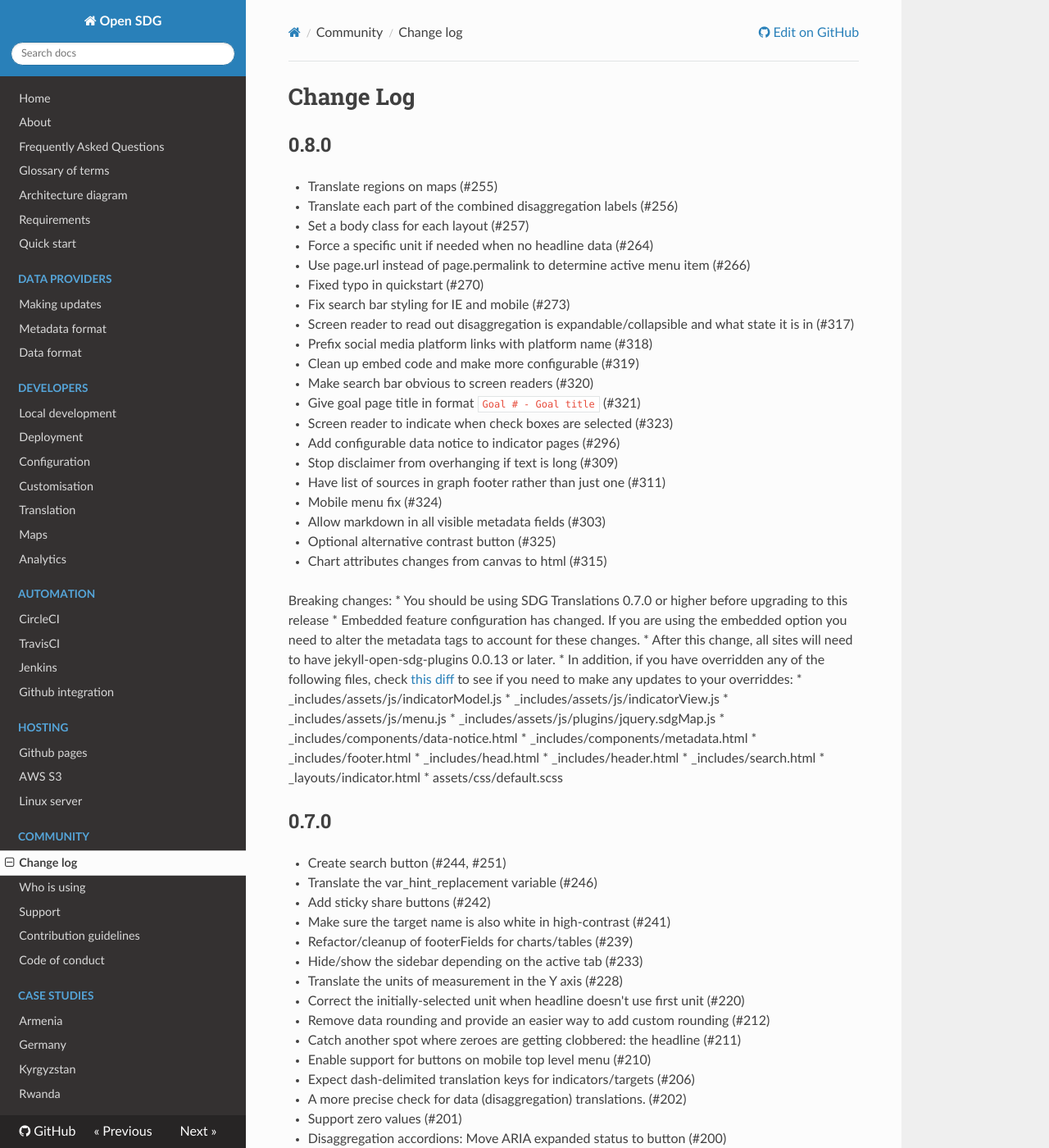
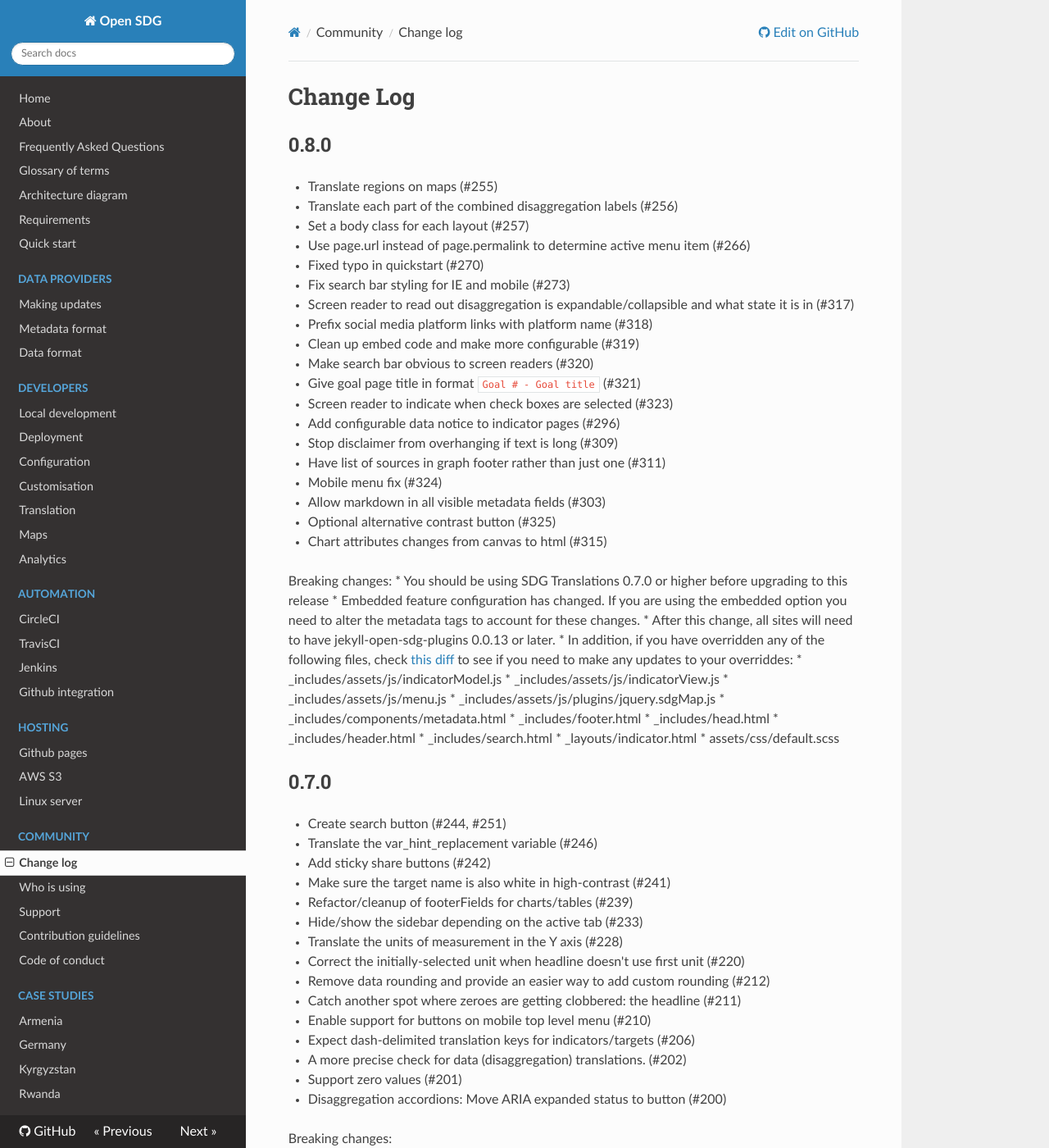
Before and after one commit to open-sdg/open-sdg, an MkDocs documentation site: the page built from docs/changelog.md, in a window 1280 px wide and 1400 px high. Shown: the whole window at 82% size. Built offline with MkDocs 1.6.1, drawn with Linux system fonts in a browser that asks for light colours; nearby versions of some CDN libraries; old or Windows-style settings are respelled for this version of MkDocs.

Commit message:
Edited 0.8.0 changelog

```diff
--- a/docs/changelog.md
+++ b/docs/changelog.md
@@ -5,7 +5,6 @@
 * Translate regions on maps (#255)
 * Translate each part of the combined disaggregation labels (#256)
 * Set a body class for each layout (#257)
-* Force a specific unit if needed when no headline data (#264)
 * Use page.url instead of page.permalink to determine active menu item (#266)
 * Fixed typo in quickstart (#270)
 * Fix search bar styling for IE and mobile (#273)
@@ -32,7 +31,6 @@ Breaking changes:
    * _includes/assets/js/indicatorView.js
    * _includes/assets/js/menu.js
    * _includes/assets/js/plugins/jquery.sdgMap.js
-   * _includes/components/data-notice.html
    * _includes/components/metadata.html
    * _includes/footer.html
    * _includes/head.html
```
